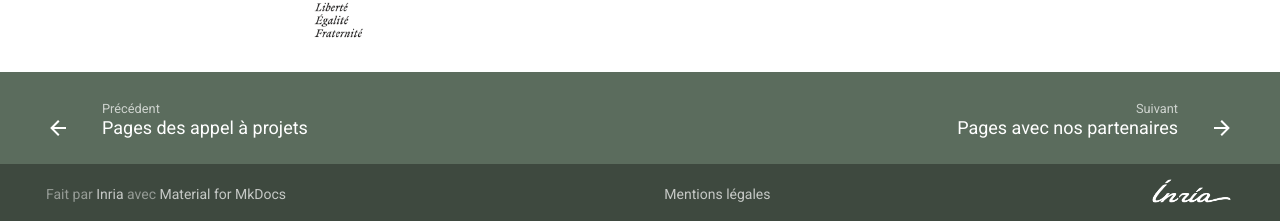
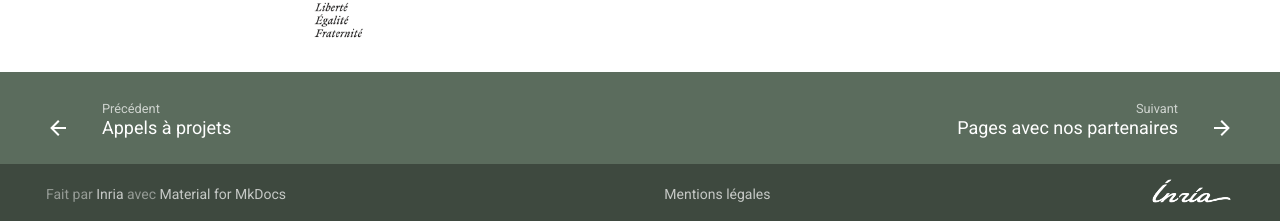
Before and after one commit to RainbowMel/mediationscientifique-inria, an MkDocs documentation site: the page built from docs/Mention/mentions-legals.md, in a window 1280 px wide and 900 px high, scrolled down 1025 px. Shown: the part 676-897 px from the top of the window. Built offline with MkDocs 1.6.1 and Material for MkDocs 9.7.7, drawn with Linux system fonts in a browser that asks for light colours; comment, search, counter and statistics services are not loaded.

Commit message:
Update appel-projet.md

```diff
--- a/docs/Appel-projet/appel-projet.md
+++ b/docs/Appel-projet/appel-projet.md
@@ -1,12 +1,12 @@
 ---
-title: Pages des appel à projets
-description: Retrouvez toutes les differents appel à projet (ANR).
+title: Appels à projets
+description: Retrouvez tous les différents appels à projets (ANR)
 hide:
   - navigation
   - toc
 ---
 
-# Les appel à projets
+# Les appels à projets
 
 Science avec et pour la société : c'est sous ce titre ou l'acronyme correspondant SAPS qu'est prévu un ensemble de mesures incitatives, distinctes et complémentaires, portées soit par l'Agence nationale de la recherche (ANR) soit directement par le ministère de tutelle (MESRI).
 
```
